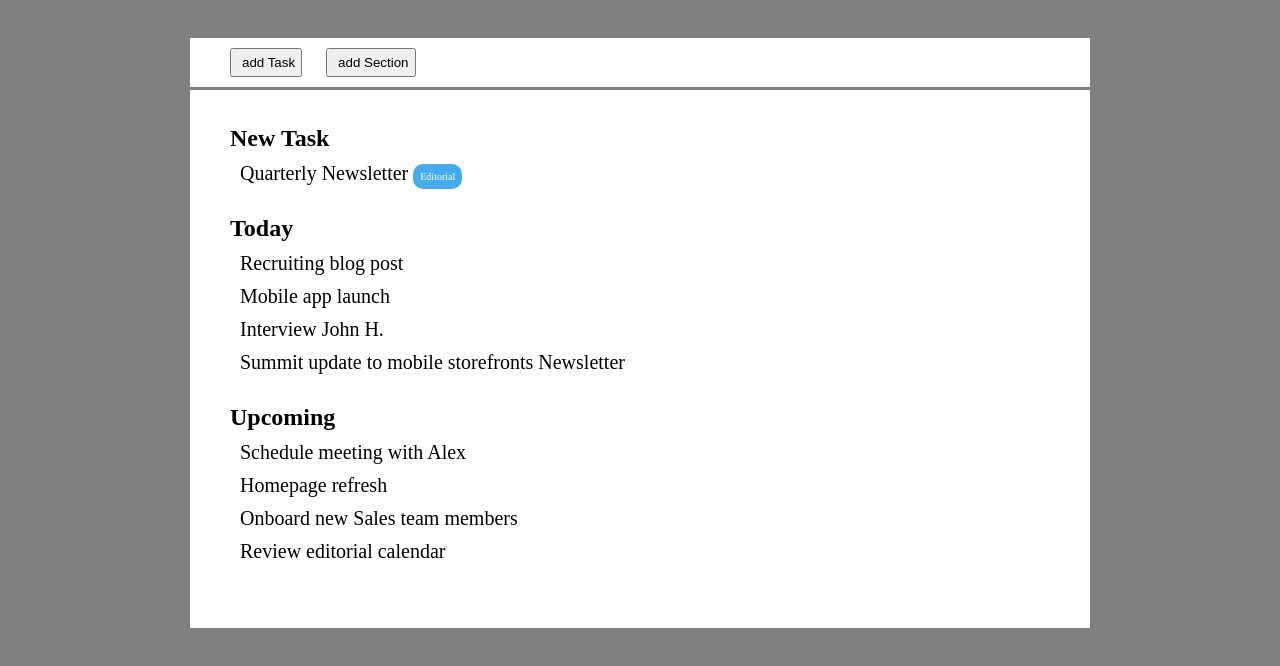
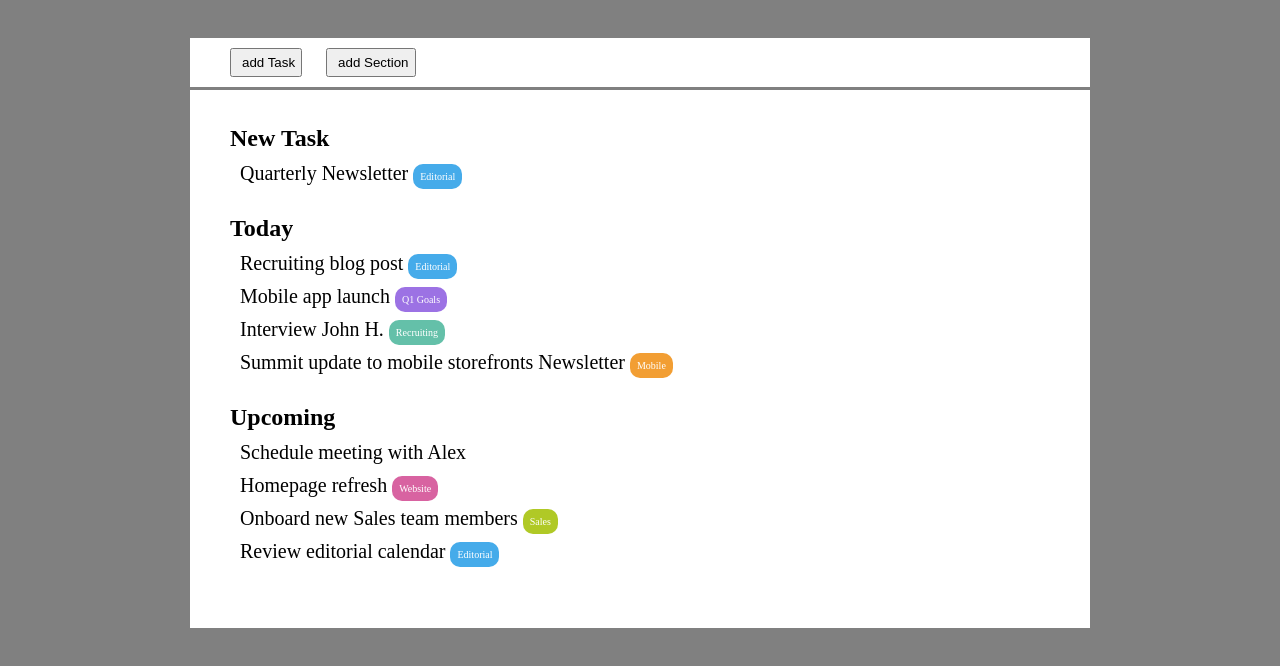
Before and after one commit to andre-cyb/html-css-toboolist, a plain HTML site: page index.html in a window 1280 px wide. Shown: the part 112-778 px from the top of the page. Drawn offline with Linux system fonts and the light colour scheme.

Commit message:
aggiunte categorie task

```diff
--- a/file.css
+++ b/file.css
@@ -64,10 +64,27 @@ h1{
 .liste{
     margin-bottom: 30px;
 }
-.categorie_task{
-    background-color: #45ABEA;
+.categorie{
     color: white;
     font-size: 10px;
     padding: 7px;
     border-radius: 10px;
 }
+.editorial{
+    background-color: #45ABEA;
+}
+.goals{
+    background-color: #9C72E4;
+}
+.recruiting{
+    background-color: #64C0A9;
+}
+.website{
+    background-color: #D863A1;
+}
+.mobile{
+    background-color: #F29E33;
+}
+.sales{
+    background-color: #B0C926;
+}
--- a/index.html
+++ b/index.html
@@ -28,22 +28,22 @@
             <section id="sezione_liste" >
                 <div class="liste" >
                     <h2>New Task</h2>
-                    <p>Quarterly Newsletter <small class="categorie_task" >Editorial</small> </p>
+                    <p>Quarterly Newsletter <small class="categorie editorial">Editorial</small> </p>
                 </div>
                 <div class="liste">
                     <h2>Today</h2>
-                    <p>Recruiting blog post </p>
-                    <p>Mobile app launch </p>
-                    <p>Interview John H. </p>
-                    <p>Summit update to mobile storefronts Newsletter</p>
+                    <p>Recruiting blog post <small class="categorie editorial">Editorial</small> </p>
+                    <p>Mobile app launch <small class="categorie goals">Q1 Goals</small> </p>
+                    <p>Interview John H. <small class="categorie recruiting">Recruiting</small> </p>
+                    <p>Summit update to mobile storefronts Newsletter <small class="categorie mobile">Mobile</small> </p>
 
                 </div>
                 <div class="liste">
                     <h2>Upcoming </h2>
                     <p>Schedule meeting with Alex </p>
-                    <p>Homepage refresh </p>
-                    <p>Onboard new Sales team members </p>
-                    <p>Review editorial calendar </p>
+                    <p>Homepage refresh <small class="categorie website">Website</small> </p>
+                    <p>Onboard new Sales team members <small class="categorie sales">Sales</small> </p>
+                    <p>Review editorial calendar <small class="categorie editorial">Editorial</small> </p>
 
                 </div>
             </section>
```
